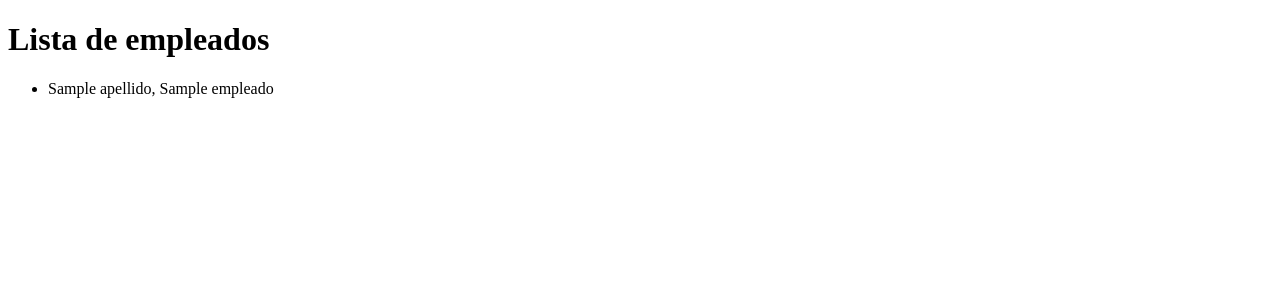
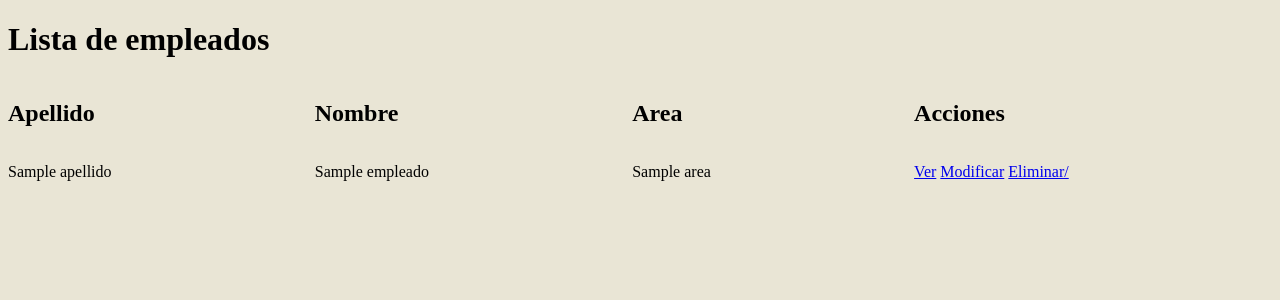
Before and after one commit to JereGunsett/ApiRestDj, a Django app: template templates/empleados/lista.html in a window 1280 px wide. Shown: the top 300 px of the page. Run offline with Django 3.2, Linux system fonts and the light colour scheme; the template is opened without the code that fills it: most values are stand-ins (such as "Sample title", 1, 10 or a date in 2020).

Commit message:
Se agregan templastes y views de Empleados

```diff
--- a/applications/empleados/forms.py
+++ b/applications/empleados/forms.py
@@ -8,5 +8,6 @@ class EmpleadoForm(forms.ModelForm):
         fields = (
             "apellido",
             "nombre",
-            "area"
+            "area",
+            "avatar",
         )
--- a/applications/empleados/views.py
+++ b/applications/empleados/views.py
@@ -20,6 +20,7 @@ class EmpleadosListView(ListView):
     model = Empleado
     template_name = "empleados/lista.html"
     ordering = 'apellido'
+    paginate_by = 20
     context_object_name = 'empleados'
 
 
--- a/insumos/urls.py
+++ b/insumos/urls.py
@@ -15,8 +15,10 @@ Including another URLconf
 """
 from django.contrib import admin
 from django.urls import path, re_path, include
+from django.conf import settings
+from django.conf.urls.static import static
 
 urlpatterns = [
     path('admin/', admin.site.urls),
     re_path('', include('applications.empleados.urls'))
-]
+] + static(settings.MEDIA_URL, document_root=settings.MEDIA_ROOT)
--- /dev/null
+++ b/static/css/style.css
@@ -0,0 +1,8 @@
+body {
+    background-color:#e9e5d5;
+}
+.listaempleados {
+    display: grid;
+    border: 1 solid black;
+    grid-template-columns: auto auto auto auto;
+}
--- a/templates/base.html
+++ b/templates/base.html
@@ -1,3 +1,4 @@
+{% load static %}
 <!DOCTYPE html>
 <html lang="es">
 <head>
@@ -5,11 +6,11 @@
     <meta http-equiv="X-UA-Compatible" content="IE=edge">
     <meta name="viewport" content="width=device-width, initial-scale=1.0">
     <title>Insumos</title>
+    <link rel="stylesheet" href="{% static 'css/style.css' %}">
 </head>
 <body>
 
     {% block content %}
-
     {% endblock content %}
 
 </body>
--- a/templates/empleados/create.html
+++ b/templates/empleados/create.html
@@ -3,7 +3,7 @@
 
 <h1>Alta de Empleado:</h1>
 
-<form method="POST">{% csrf_token %}
+<form method="POST" enctype="multipart/form-data">{% csrf_token %}
     {{form.as_p}}
     <input type="submit" value="Alta">
 </form>
--- a/templates/empleados/lista.html
+++ b/templates/empleados/lista.html
@@ -5,12 +5,44 @@
 
 <h1>Lista de empleados</h1>
 
-<ul>
+<div class="listaempleados">
+    <h2><strong>Apellido</strong></h2>
+    <h2><strong>Nombre</strong></h2>
+    <h2><strong>Area</strong></h2>
+    <h2><strong>Acciones</strong></h2>
+    {% for empleado in empleados %}
+    <p>{{empleado.apellido}}</p>
+    <p>{{empleado.nombre}}</p>
+    <p>{{empleado.area}}</p>
+    <p>
+        <a href="{% url 'empleado_app:Detalle del Empleado' empleado.id%}">Ver</a>
+        <a href="{% url 'empleado_app:Modificacion de Empleados' empleado.id%}">Modificar</a>
+        <a href="{% url 'empleado_app:Eliminar Empleado' empleado.id%}">Eliminar/<a>
+    </p>
 
-    {% for empleado in empleados %}
-        <li>{{empleado.apellido}}, {{empleado.nombre}}</li>
+    {% endfor %}
+</div>
+
+
+{% if is_paginated %}
+
+    {% if page_obj.has_previous %}
+        <a href="?page={{page_obj.previous_page_number}}">Atras</a>
+    {% endif %}
+
+    {% for pagina in paginator.page_range %}
+        {% ifequal pagina page_obj.number  %}
+            {{ pagina }}
+        {% else %}
+            <a href="?page={{pagina}}">{{ pagina }}</a></li>
+        {% endifequal %}
     {% endfor %}
 
-</ul>
+    {% if page_obj.has_next %}
+        <a href="?page={{page_obj.next_page_number}}">Siguiente</a>
+    {% endif %}
+
+{% endif %}
+
 
 {% endblock content %}
```
Also changed, not shown: applications/empleados/admin.py (+12 -1 lines), applications/empleados/models.py (+10 -3 lines), insumos/settings.py (+20 -8 lines), templates/empleados/detalle.html (+12 -0 lines), applications/empleados/migrations/0002_empleado_avatar.py (added), media/empleado/avatar.webp (added), static/img/avatar.webp (added), static/img/prueba-avatar.avif (added), 1 other file.
